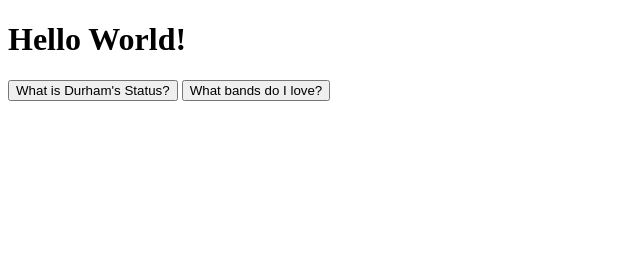
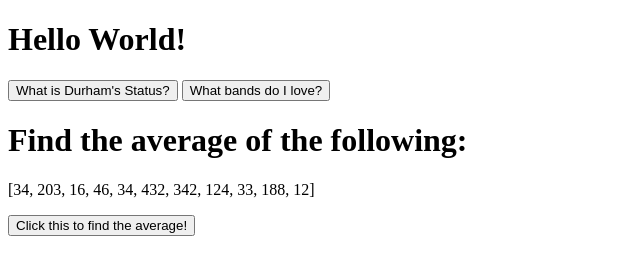
Before and after one commit to Habernet/ProjectShiftCodingChallenge, a plain HTML site: page index.html in a window 1280 px wide. Shown: the whole page, without its empty margins (0-640 px from the left). Drawn offline with Linux system fonts and the light colour scheme.

Commit message:
Problem 4 done

```diff
--- a/index.html
+++ b/index.html
@@ -15,5 +15,12 @@
     <button onclick="bandAlertLooper()">
       What bands do I love?
     </button>
+    <h1>Find the average of the following:</h1>
+    <p>[34, 203, 16, 46, 34, 432, 342, 124, 33, 188, 12]</p>
+    <button
+      onclick="findAverage([34, 203, 16, 46, 34, 432, 342, 124, 33, 188, 12])"
+    >
+      Click this to find the average!
+    </button>
   </body>
 </html>
--- a/problems.js
+++ b/problems.js
@@ -15,3 +15,16 @@ let bandAlertLooper = () => {
     }
   });
 };
+
+const array = [34, 203, 16, 46, 34, 432, 342, 124, 33, 188, 12];
+
+let findAverage = arr => {
+  // parse the array and add it to a total
+  let total = 0;
+  for (let i = 0; i < arr.length; i++) {
+    total += i;
+  }
+  // divide the total by the length of the array
+  let average = total / arr.length;
+  alert(`Average: ${average}`);
+};
```
